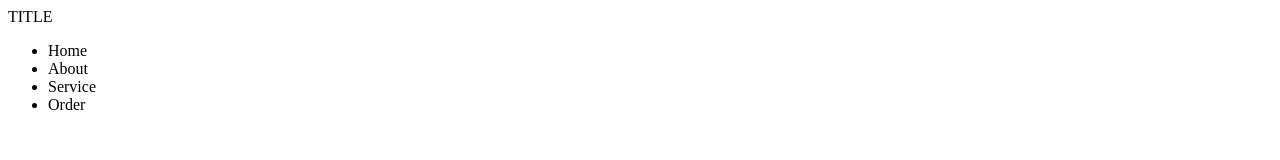
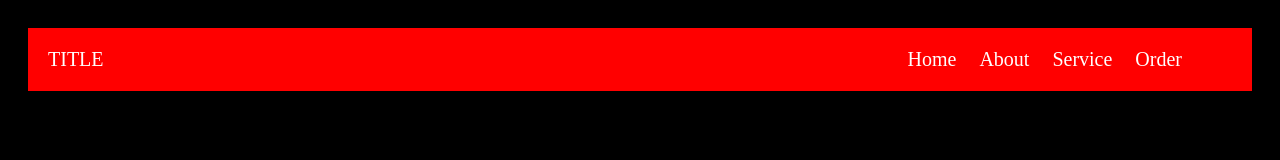
Before and after one commit to OkeKolawoleSunday009/freestyle, a plain HTML site: page index.html in a window 1280 px wide. Drawn offline with Linux system fonts and the light colour scheme.

Commit message:
getting it all back

```diff
--- a/index.html
+++ b/index.html
@@ -4,6 +4,7 @@
     <meta charset="UTF-8">
     <meta http-equiv="X-UA-Compatible" content="IE=edge">
     <meta name="viewport" content="width=device-width, initial-scale=1.0">
+    <link rel="stylesheet" href="style.css">
     <title>Welcomeback</title>
 </head>
 <body>
--- a/style.css
+++ b/style.css
@@ -8,3 +8,28 @@ body{
     --black: #0000;
     --white: #ffffff;
   }
+  header{
+    width: 100%;
+    padding: 20px;
+    color: white;
+
+  }
+  header nav{
+    display: flex;
+    width: 100%;
+    background-color: red;
+    font-size: 20px;
+    align-items: center;
+    padding: 0 20px;
+  }
+  header nav ul {
+    margin-left: auto;
+    margin-right: 50px;
+  }
+  header nav ul li{
+    display: inline-block;
+
+  }
+  header nav ul li a{
+    padding-left: 18px;
+  }
```
